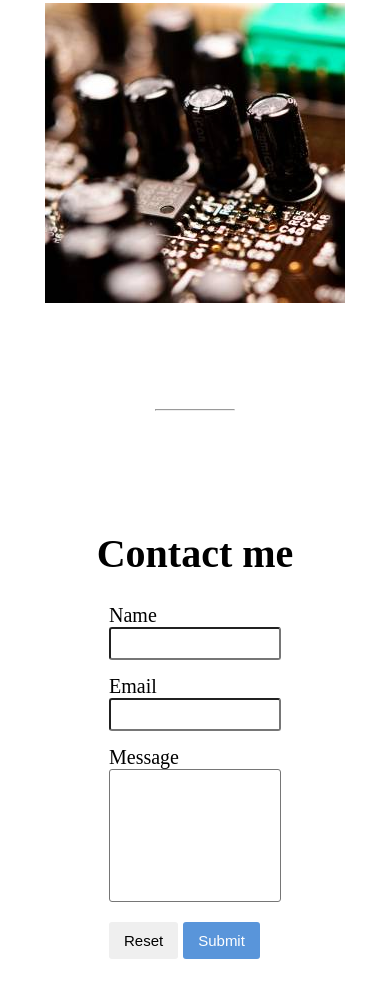
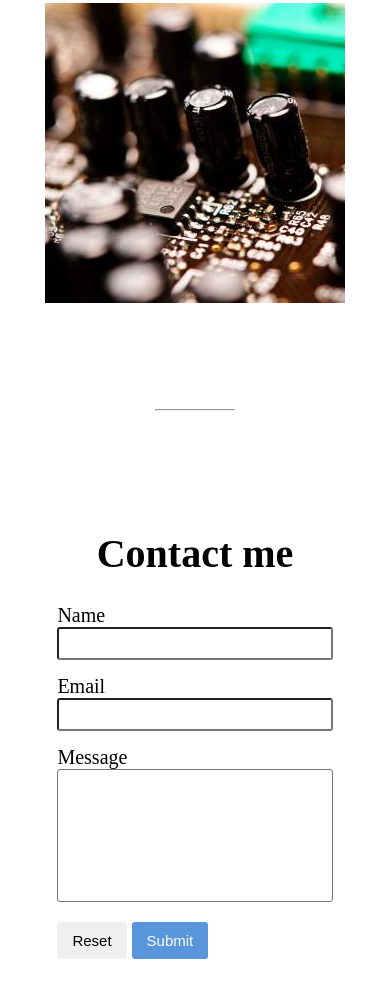
Before and after one commit to sather33/MyWeb, a plain HTML site: page index.html in a window 390 px wide. Shown: the part 2219-3216 px from the top of the page. Drawn offline with Linux system fonts and the light colour scheme.

Commit message:
Add files via upload

```diff
--- a/style.css
+++ b/style.css
@@ -205,6 +205,9 @@ form.contact-form{
   .item {
     max-width: 100%;
   }
+  form.contact-form {
+    width: 80%;
+  }
 
 
 }
```
